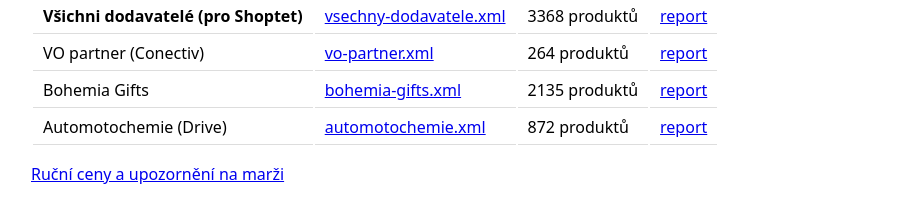
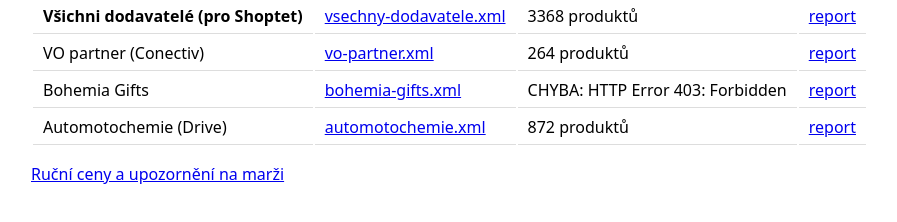
Before and after one commit to RobinEngelhart/pm-shop-feedy, a plain HTML site: page docs/index.html in a window 1280 px wide. Shown: the part 144-366 px from the top of the page, without its empty margins (179-1076 px from the left). Drawn offline with Linux system fonts and the light colour scheme.

Commit message:
Aktualizace feedů 2026-11-18 18:19 UTC

```diff
--- a/docs/index.html
+++ b/docs/index.html
@@ -1 +1 @@
-<!doctype html><meta charset='utf-8'><title>P+M shop – feedy</title><style>body{font-family:system-ui,sans-serif;max-width:860px;margin:40px auto;padding:0 16px}td,th{padding:6px 10px;border-bottom:1px solid #ddd;text-align:left}</style><h1>P+M shop – převedené feedy pro Shoptet</h1><table><tr><th>Dodavatel</th><th>Feed pro Shoptet</th><th>Stav</th><th></th></tr><tr><td><b>Všichni dodavatelé (pro Shoptet)</b></td><td><a href='vsechny-dodavatele.xml'>vsechny-dodavatele.xml</a></td><td>3368 produktů</td><td><a href='vsechny-dodavatele-report.txt'>report</a></td></tr><tr><td>VO partner (Conectiv)</td><td><a href='vo-partner.xml'>vo-partner.xml</a></td><td>264 produktů</td><td><a href='vo-partner-report.txt'>report</a></td></tr><tr><td>Bohemia Gifts</td><td><a href='bohemia-gifts.xml'>bohemia-gifts.xml</a></td><td>2135 produktů</td><td><a href='bohemia-gifts-report.txt'>report</a></td></tr><tr><td>Automotochemie (Drive)</td><td><a href='automotochemie.xml'>automotochemie.xml</a></td><td>872 produktů</td><td><a href='automotochemie-report.txt'>report</a></td></tr></table><p><a href='rucni-ceny-report.txt'>Ruční ceny a upozornění na marži</a></p>
+<!doctype html><meta charset='utf-8'><title>P+M shop – feedy</title><style>body{font-family:system-ui,sans-serif;max-width:860px;margin:40px auto;padding:0 16px}td,th{padding:6px 10px;border-bottom:1px solid #ddd;text-align:left}</style><h1>P+M shop – převedené feedy pro Shoptet</h1><table><tr><th>Dodavatel</th><th>Feed pro Shoptet</th><th>Stav</th><th></th></tr><tr><td><b>Všichni dodavatelé (pro Shoptet)</b></td><td><a href='vsechny-dodavatele.xml'>vsechny-dodavatele.xml</a></td><td>3368 produktů</td><td><a href='vsechny-dodavatele-report.txt'>report</a></td></tr><tr><td>VO partner (Conectiv)</td><td><a href='vo-partner.xml'>vo-partner.xml</a></td><td>264 produktů</td><td><a href='vo-partner-report.txt'>report</a></td></tr><tr><td>Bohemia Gifts</td><td><a href='bohemia-gifts.xml'>bohemia-gifts.xml</a></td><td>CHYBA: HTTP Error 403: Forbidden</td><td><a href='bohemia-gifts-report.txt'>report</a></td></tr><tr><td>Automotochemie (Drive)</td><td><a href='automotochemie.xml'>automotochemie.xml</a></td><td>872 produktů</td><td><a href='automotochemie-report.txt'>report</a></td></tr></table><p><a href='rucni-ceny-report.txt'>Ruční ceny a upozornění na marži</a></p>
```
Also changed, not shown: docs/rucni-ceny-report.txt.
